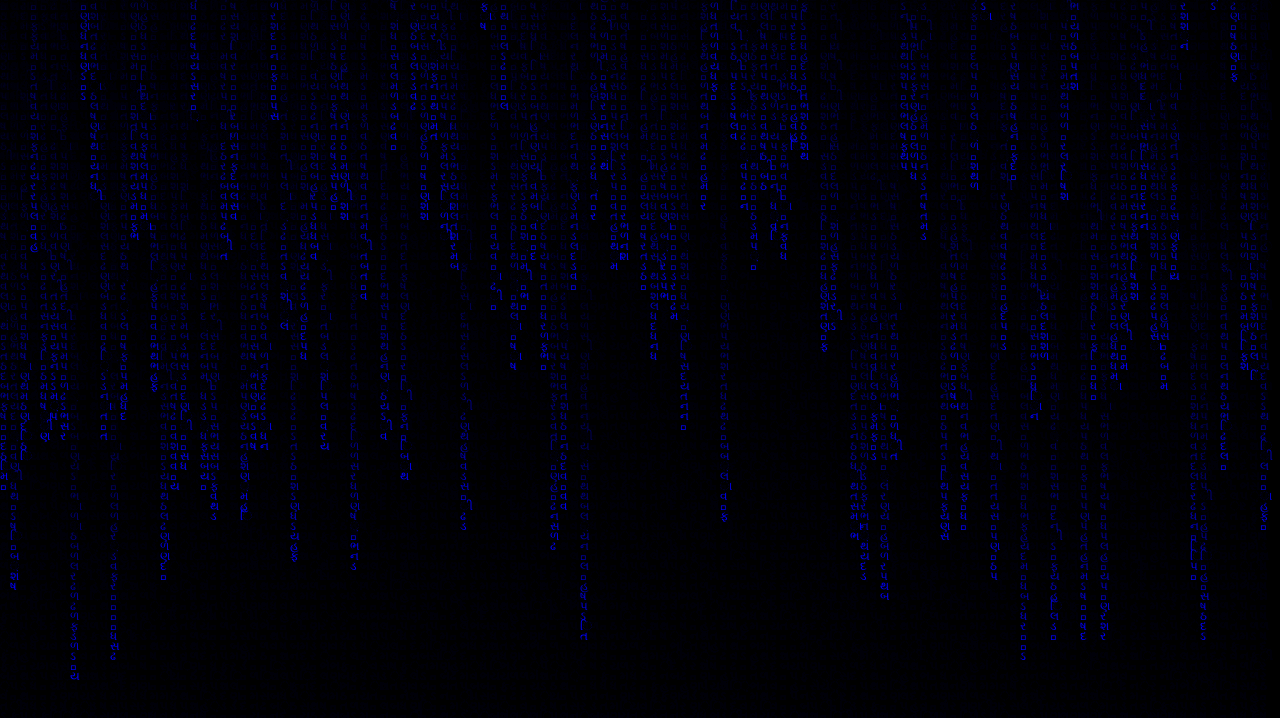
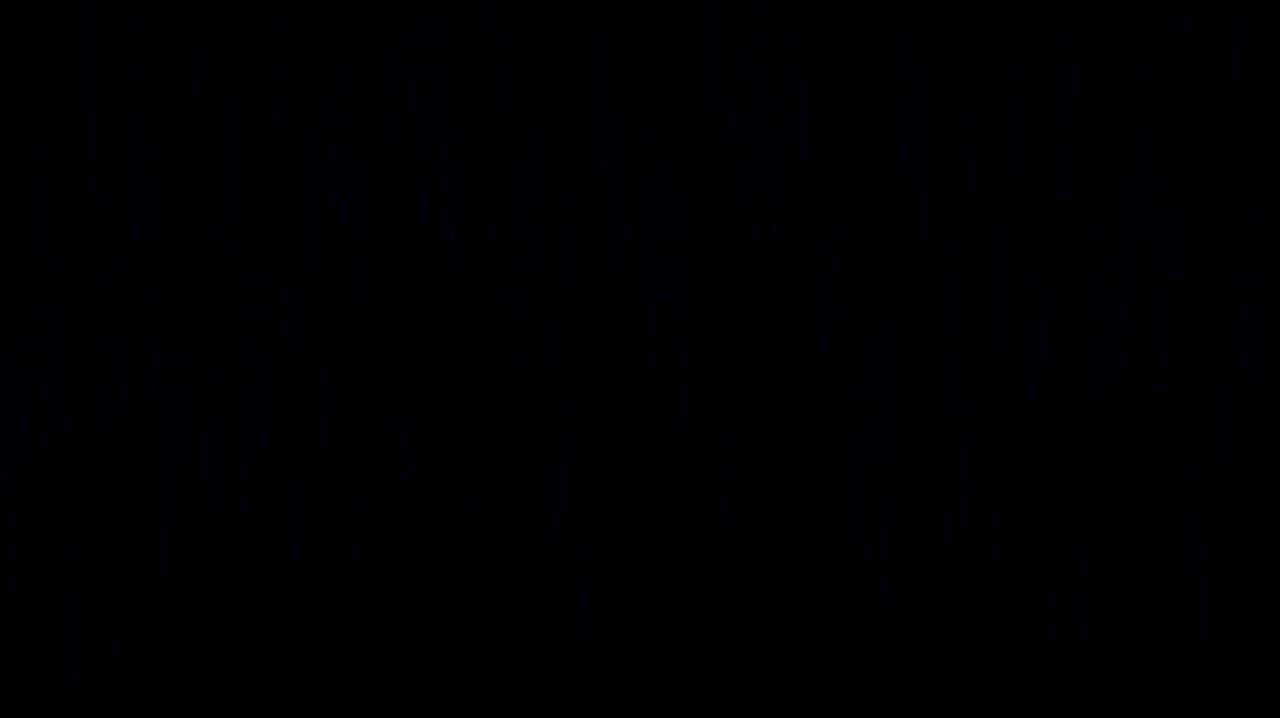
Before and after one commit to MMV99/Portfolio, a plain HTML site: page Portfolio 2.0/index.html in a window 1280 px wide. Drawn offline with Linux system fonts and the light colour scheme.

Commit message:
fixed background

```diff
--- a/Portfolio 2.0/index.css
+++ b/Portfolio 2.0/index.css
@@ -1,5 +1,19 @@
 body {
-        margin: 0;
-        overflow: hidden;
-        background-color: black;
-    }
+    margin: 0;
+    overflow: hidden;
+    background-color: rgb(0, 0, 0);
+}
+
+.matrix-container {
+  position: relative;
+}
+
+.matrix-container::after {
+  content: "";
+  position: absolute;
+  top: 0;
+  left: 0;
+  width: 100%;
+  height: 100%;
+  background-color: rgba(0, 0, 0, 0.85);
+}
--- a/Portfolio 2.0/index.html
+++ b/Portfolio 2.0/index.html
@@ -2,13 +2,13 @@
 <html lang='en'>
     <head>
         <meta charset='UTF-8'>
-        <title>Home</title>
+        <title>Title</title>
         <link rel="stylesheet" href='./index.css'>
     </head>
     <body>
-
-        <canvas id=matrix />
+      <div class="matrix-container">
+        <canvas id=matrix>
+      </div>
         <script src='./script.js'></script>
-
     </body>
-</html>
+</html
```
